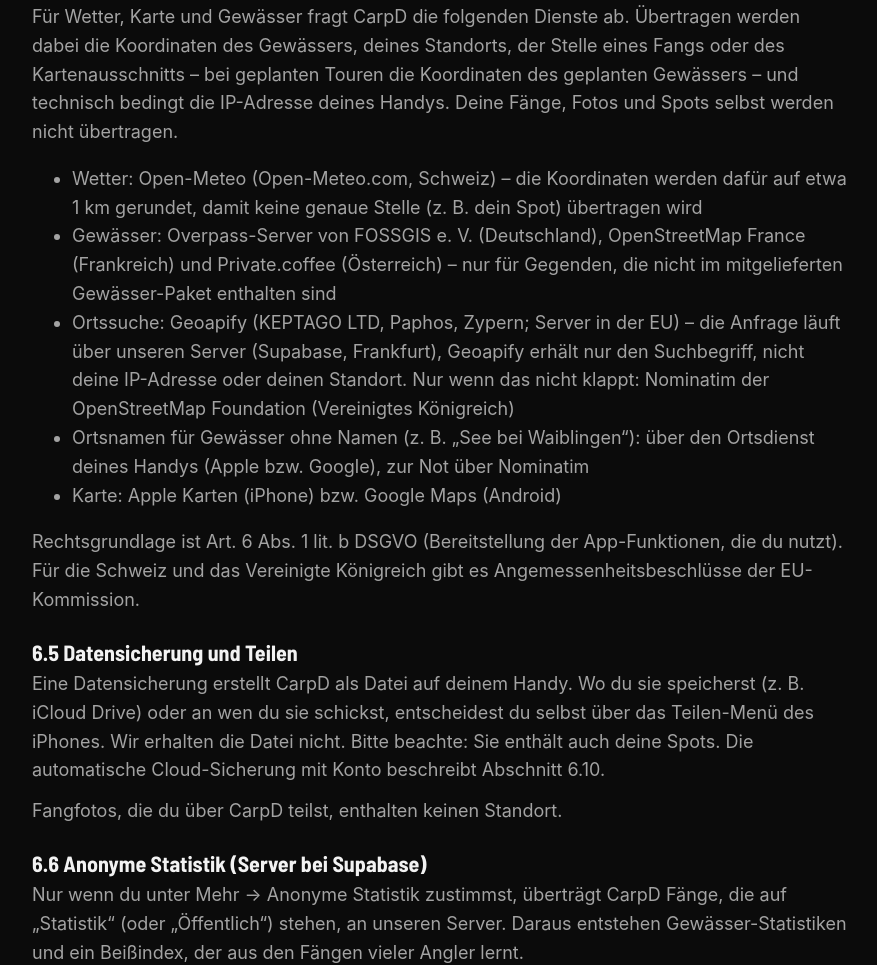
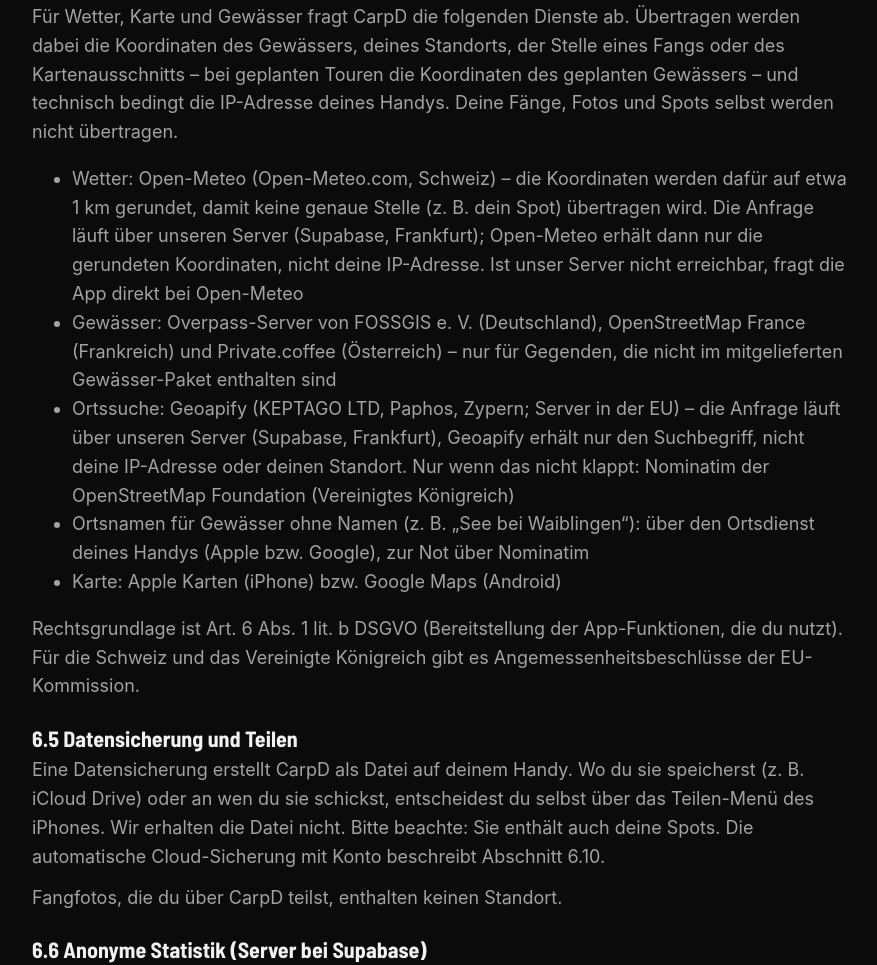
Before and after one commit to CarpD1411/carpd-webseite, a plain HTML site: page datenschutz.html in a window 1280 px wide. Shown: the part 4735-5700 px from the top of the page, without its empty margins (52-929 px from the left). Drawn offline with Linux system fonts and the light colour scheme.

Commit message:
Datenschutz: Wetter-Anfragen über unseren Server (Open-Meteo sieht keine IP-Adresse)
Co-Authored-By: Claude Opus 5.5 <noreply@anthropic.com>

```diff
--- a/datenschutz.html
+++ b/datenschutz.html
@@ -149,7 +149,7 @@
     <h3>6.4 Dienste, die die App abfragt</h3>
     <p>Für Wetter, Karte und Gewässer fragt CarpD die folgenden Dienste ab. Übertragen werden dabei die Koordinaten des Gewässers, deines Standorts, der Stelle eines Fangs oder des Kartenausschnitts – bei geplanten Touren die Koordinaten des geplanten Gewässers – und technisch bedingt die IP-Adresse deines Handys. Deine Fänge, Fotos und Spots selbst werden nicht übertragen.</p>
     <ul>
-      <li>Wetter: Open-Meteo (Open-Meteo.com, Schweiz) – die Koordinaten werden dafür auf etwa 1 km gerundet, damit keine genaue Stelle (z. B. dein Spot) übertragen wird</li>
+      <li>Wetter: Open-Meteo (Open-Meteo.com, Schweiz) – die Koordinaten werden dafür auf etwa 1 km gerundet, damit keine genaue Stelle (z. B. dein Spot) übertragen wird. Die Anfrage läuft über unseren Server (Supabase, Frankfurt); Open-Meteo erhält dann nur die gerundeten Koordinaten, nicht deine IP-Adresse. Ist unser Server nicht erreichbar, fragt die App direkt bei Open-Meteo</li>
       <li>Gewässer: Overpass-Server von FOSSGIS e. V. (Deutschland), OpenStreetMap France (Frankreich) und Private.coffee (Österreich) – nur für Gegenden, die nicht im mitgelieferten Gewässer-Paket enthalten sind</li>
       <li>Ortssuche: Geoapify (KEPTAGO LTD, Paphos, Zypern; Server in der EU) – die Anfrage läuft über unseren Server (Supabase, Frankfurt), Geoapify erhält nur den Suchbegriff, nicht deine IP-Adresse oder deinen Standort. Nur wenn das nicht klappt: Nominatim der OpenStreetMap Foundation (Vereinigtes Königreich)</li>
       <li>Ortsnamen für Gewässer ohne Namen (z. B. „See bei Waiblingen“): über den Ortsdienst deines Handys (Apple bzw. Google), zur Not über Nominatim</li>
```
